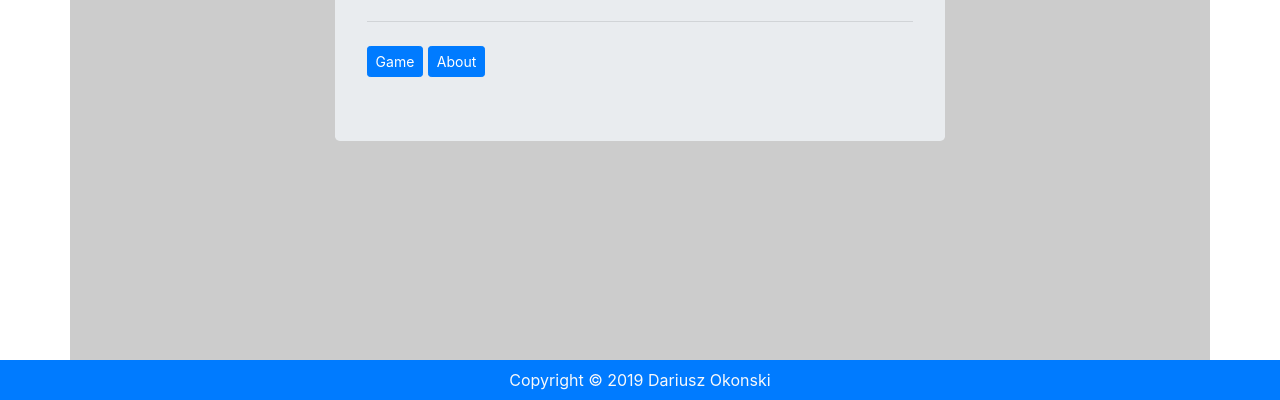
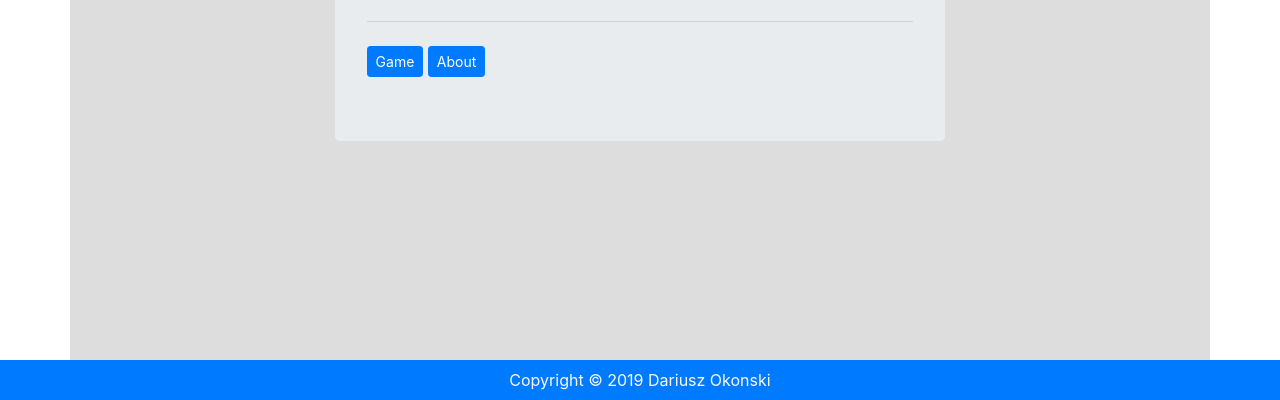
Before and after one commit to DariuszOkonski/js-rock-paper-scissors, a website: page index.html in a window 1280 px wide. Shown: the part 400-800 px from the top of the page. Drawn offline with nearby package versions, Linux system fonts and the light colour scheme; files that its build step writes are made by us from their sources.

Commit message:
change background color to #ddd

```diff
--- a/scss/game.scss
+++ b/scss/game.scss
@@ -1,7 +1,7 @@
 .content {
   width: 100%;
   min-height: 100vh;
-  background-color: #ccc;
+  background-color: #ddd;
 
   display: flex;
   justify-content: center;
```
